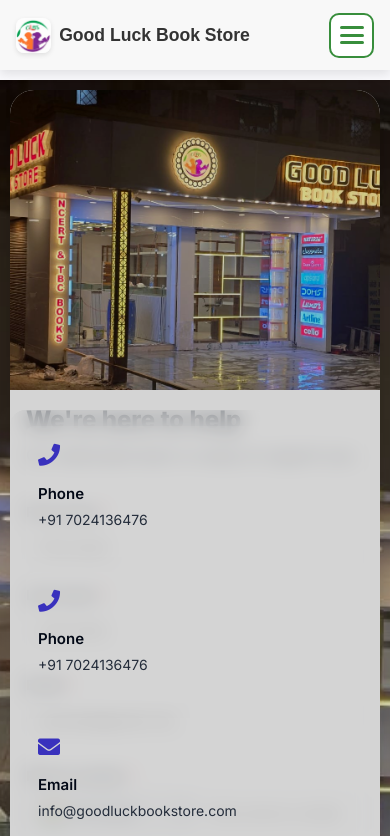
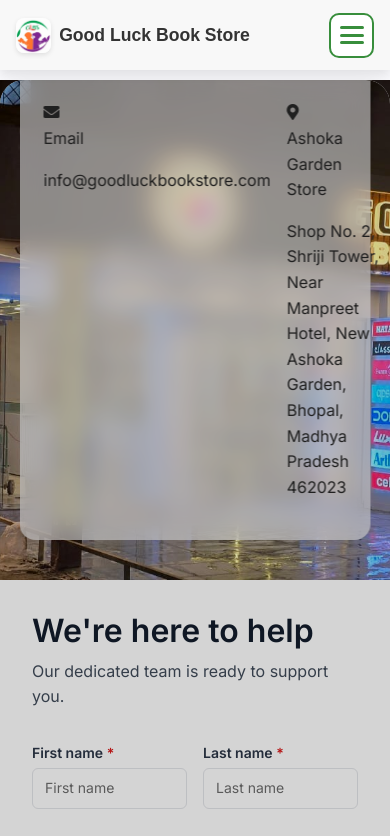
Before and after one commit to tech2stack/GoodLuck, a React (Create React App) app in the folder frontend/: page /contact in a window 390 px wide. Shown: the top 836 px of the page. Built offline with nearby package versions, Linux system fonts and the light colour scheme; the HTML template or start-up script is replaced by a standard one.

Commit message:
update by kunal

```diff
--- a/frontend/src/styles/Contact.css
+++ b/frontend/src/styles/Contact.css
@@ -1,9 +1,8 @@
-@import url('https://fonts.googleapis.com/css2?family=Inter:wght@400;600;800&display=swap');
-
 body {
   font-family: 'Inter', sans-serif;
   background: #f9f9fc;
-  margin: 0;
+  margin: 0; /* Remove default body margin */
+
 }
 
 .contact-form-container {
@@ -11,16 +10,29 @@
   display: flex;
   align-items: center;
   justify-content: center;
+  padding: 0;
   margin-top: 10px;
   margin-bottom: 20px;
+
   background-image: url('../assets/bg.jpg');
   background-repeat: no-repeat;
   background-size: cover;
   background-position: center center;
-  background-attachment: fixed;
+  background-attachment: fixed; /* Keeps the image static */
   filter: brightness(0.8) contrast(1.1);
-  padding: 20px;
 }
+
+.country-code-button {
+  padding: 0.5rem;
+  background: #f3f4f6;
+  border: none;
+  border-right: 1px solid #e5e7eb;
+  font-size: 0.875rem;
+  color: #374151;
+  outline: none;
+
+}
+
 
 .form-wrapper {
   max-width: 1200px;
@@ -35,14 +47,16 @@
 
 .image-wrapper {
   position: relative;
-  height: 500px;
+  height: 500px; /* Increased height for the image wrapper */
+   /* Make the image wrapper slightly transparent */
 }
 
 .background-image {
   width: 100%;
   height: 100%;
-  background-size: cover;
-  background-position: center;
+  background-size: cover; /* Cover the entire div */
+  background-position: center ; /* Center the image */
+
 }
 
 .contact-info {
@@ -52,41 +66,13 @@
   transform: translateX(-50%);
   width: 90%;
   max-width: 600px;
-  background: rgba(255, 255, 255, 0.6);
+  background: rgba(255, 255, 255, 0.6); /* Slightly transparent background for contact info */
   backdrop-filter: blur(10px);
   border-radius: 1rem;
   padding: 1.5rem;
-  display: flex;
-  flex-wrap: wrap;
+  display: grid;
+  grid-template-columns: repeat(2, 1fr);
   gap: 1rem;
-  justify-content: space-between;
-}
-
-.info-item {
-  flex: 1 1 220px;
-  background: rgba(255, 255, 255, 0.2);
-  padding: 12px;
-  border-radius: 8px;
-  color: #111827;
-  text-align: left;
-}
-
-.icon-wrapper {
-  font-size: 22px;
-  margin-bottom: 8px;
-  color: #4f46e5;
-}
-
-.info-title {
-  font-weight: 600;
-  font-size: 15px;
-  margin-bottom: 4px;
-}
-
-.info-detail {
-  font-size: 14px;
-  line-height: 1.4;
-  color: #374151;
 }
 
 .form-content {
@@ -113,13 +99,11 @@
 
 .form-row {
   display: flex;
-  flex-wrap: wrap;
   gap: 1rem;
 }
 
 .form-group {
-  flex: 1 1 100%;
-  min-width: 100px;
+  flex: 1;
 }
 
 .form-group label {
@@ -160,12 +144,7 @@
   display: flex;
   align-items: center;
   padding: 0.5rem;
-  background: #f3f4f6;
-  border: none;
   border-right: 1px solid #e5e7eb;
-  font-size: 0.875rem;
-  color: #374151;
-  outline: none;
 }
 
 .flag-icon {
@@ -193,61 +172,14 @@
   padding: 0.75rem;
   border-radius: 0.375rem;
   transition: background-color 0.2s;
-  border: none;
-  cursor: pointer;
 }
 
 .submit-button:hover {
   background-color: #4338ca;
 }
 
-/* Responsive tweaks */
-@media (max-width: 1024px) {
-  .contact-info {
-    flex-direction: row;
-    justify-content: center;
-    gap: 15px;
+@media (max-width: 768px) {
+  .contact-form-container {
+    background-attachment: scroll; /* Prevent scroll performance issues on mobile */
   }
 }
-
-@media (max-width: 768px) {
-  .contact-form-container {
-    background-attachment: scroll;
-    padding: 10px;
-  }
-
-  .form-wrapper {
-    flex-direction: column;
-  }
-
-  .image-wrapper {
-    height: 300px;
-  }
-
-  .contact-info {
-    grid-template-columns: 1fr;
-    position: static;
-    transform: none;
-    margin-top: 20px;
-    width: 100%;
-    padding: 1rem;
-  }
-
-  .form-content {
-    padding: 1rem;
-  }
-
-  .form-row {
-    flex-direction: column;
-  }
-}
-
-@media (max-width: 480px) {
-  .form-title {
-    font-size: 1.5rem;
-  }
-
-  .info-item {
-    flex: 1 1 100%;
-  }
-}
```
